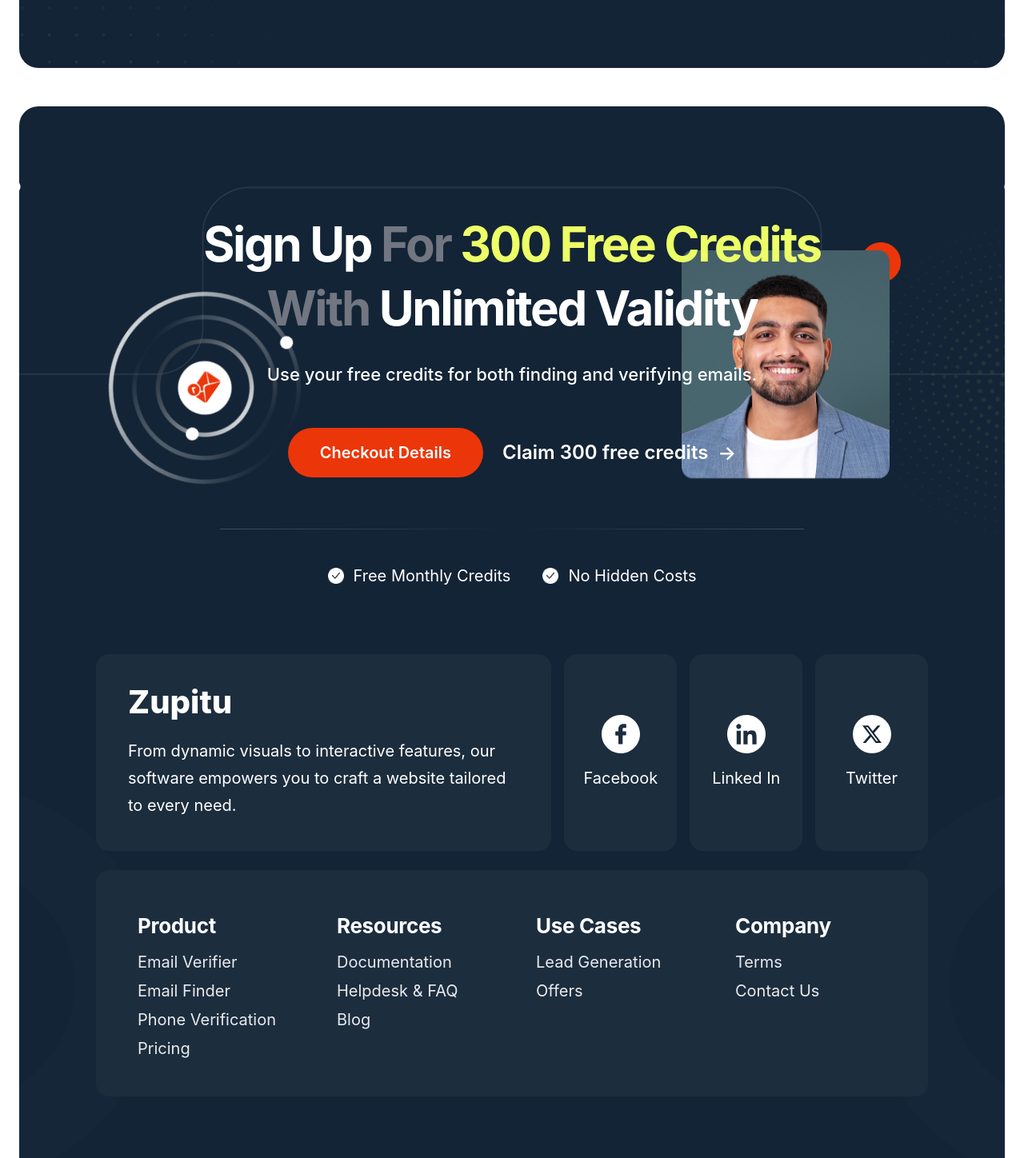
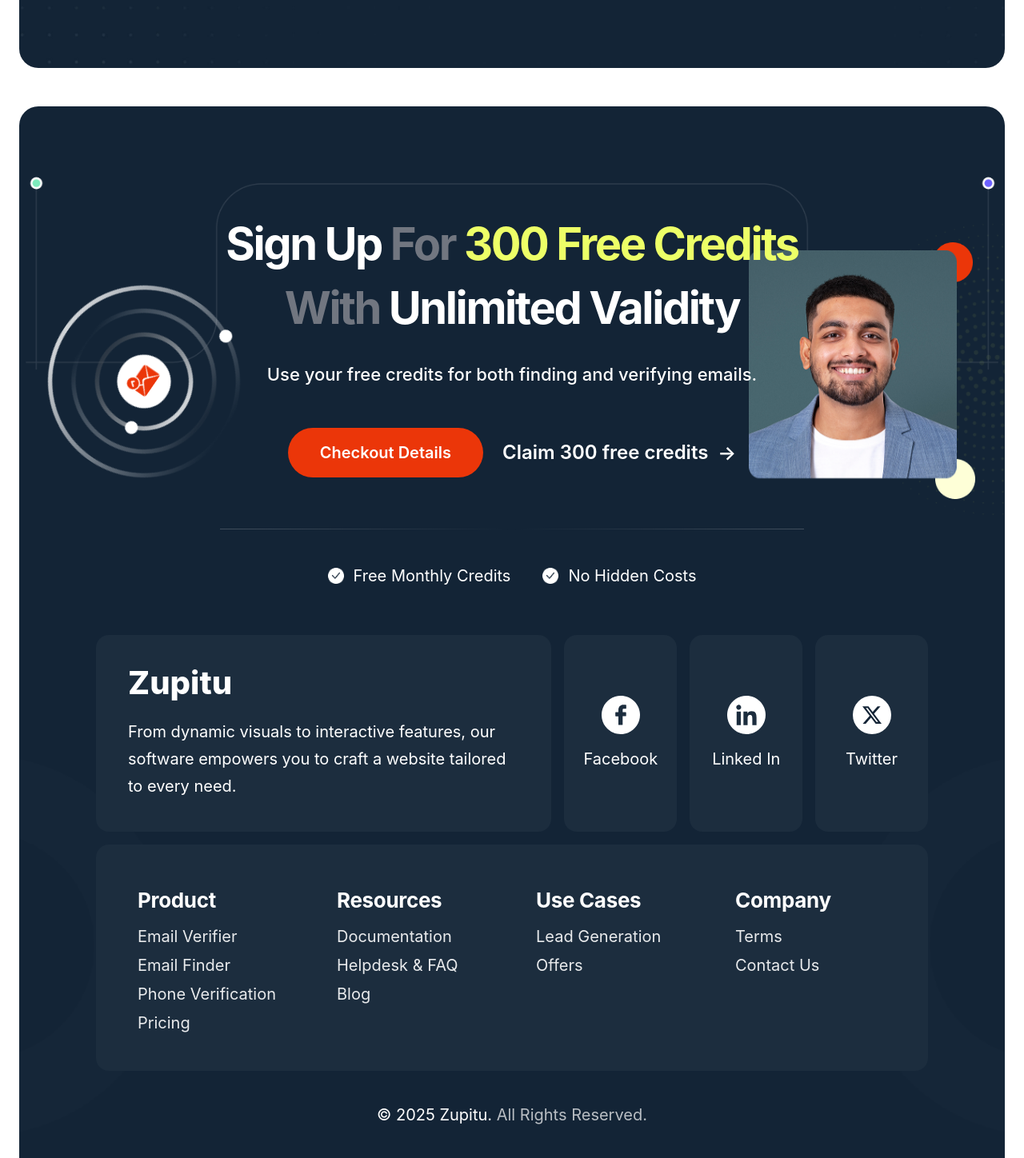
Before and after one commit to itfuturzMaharshi/zupito_website, a React (Vite) app: page / in a window 1280 px wide. Shown: the part 8840-10288 px from the top of the page at 80% size. Built offline with nearby package versions, Linux system fonts and the light colour scheme.

Commit message:
footer ui set

```diff
--- a/src/components/homePage/Footer.jsx
+++ b/src/components/homePage/Footer.jsx
@@ -3,48 +3,44 @@ import React from "react";
 const Footer = () => {
   return (
     <section className="relative w-full overflow-hidden bg-transparent">
-      {/* Background box with full width */}
+      {/* Outer layout container (mobile 24px padding) */}
       <div className="w-full flex justify-center px-6! py-6! sm:py-6! md:py-6!">
+        {/* Background box with required properties */}
         <div
           className="relative w-full max-w-full mx-auto rounded-[24px] overflow-hidden bg-no-repeat bg-cover bg-center py-[100px]! xl:px-24! 2xl:px-[200px]!"
           style={{
-            backgroundImage: "url('/images/footer-background-img.png')",
+            backgroundImage: "url('/images/footer-bg-img.png')",
+            backgroundSize: "cover",
+            backgroundPosition: "center",
             opacity: 1,
           }}
         >
-          {/* Decorative vector image (top-right) */}
           <img
             src="/images/home-footer-vector.png"
             alt=""
-            className="pointer-events-none select-none absolute right-36 top-45 w-[120px] z-[1] sm:w-[160px] md:w-[220px] lg:w-[260px]"
+            className="pointer-events-none select-none absolute right-15 top-45 w-[120px] z-[1] sm:w-[160px] md:w-[220px] lg:w-[260px]"
           />
-          {/* Animated image (bottom, responsive) */}
-          <div
-            className="absolute pointer-events-none z-[1] bottom-242! left-28! -translate-x-1/2 w-40 h-40 sm:left-6 sm:bottom-6 sm:translate-x-0 md:w-52 md:h-52 lg:w-60 lg:h-60"
-          >
+          <div className="absolute pointer-events-none z-[1] bottom-228! left-9! -translate-x-1/2 w-40 h-40 sm:left-6 sm:bottom-6 sm:translate-x-0 md:w-52 md:h-52 lg:w-60 lg:h-60">
             <img
               src="/images/footer-animation-1.png"
               alt="footer decorative 1"
               className="w-full h-full object-contain animate-[spin_20s_linear_infinite]"
             />
           </div>
-          {/* Decorative circles */}
           <img
             src="/images/orange-circle.png"
             alt=""
             className="pointer-events-none select-none absolute w-[50px] "
-            style={{ top: 170, right: 130 }}
+            style={{ top: 170, right: 40 }}
           />
           <img
             src="/images/yellow-circle.png"
             alt=""
             className="pointer-events-none select-none absolute  w-[50px] motion-safe:animate-[bounce_4s_ease-in-out_infinite]"
-            style={{ left: 1270, bottom: 930 }}
+            style={{ left: 1145, bottom: 875 }}
           />
-          {/* Headline and CTA area */}
           <div className="relative z-2 w-full max-w-full mx-auto flex flex-col items-center gap-[20px] md:gap-[24px]">
-              {/* Headline */}
-              <h2 className="font-bold text-center tracking-[-2.4px] mt-8! text-white leading-[40px] text-[28px] sm:text-[36px] sm:leading-[48px] md:text-[46px] md:leading-[62px] lg:text-[54px] lg:leading-[72px] xl:text-[60px] xl:leading-[80px] capitalize">
+            <h2 className="font-bold text-center tracking-[-2.4px] mt-8! text-white leading-[40px] text-[28px] sm:text-[36px] sm:leading-[48px] md:text-[46px] md:leading-[62px] lg:text-[54px] lg:leading-[72px] xl:text-[56px] xl:leading-[80px] capitalize">
               <span className="text-white">Sign Up </span>
               <span className="text-[#717680]">For </span>
               <span className="text-[#EDFF67]">300 Free Credits </span>
@@ -53,12 +49,10 @@ const Footer = () => {
               <span className="text-white">Unlimited Validity</span>
             </h2>
 
-              {/* Sub text */}
             <p className="text-center text-white md:opacity-100 opacity-90 font-medium text-[14px] leading-[24px] sm:text-[18px] sm:leading-[30px] md:text-[22px] md:leading-[38px] max-w-[980px]">
               Use your free credits for both finding and verifying emails.
             </p>
 
-              {/* CTAs */}
             <div className="flex items-center justify-center gap-4 md:gap-6 flex-wrap w-full max-w-[800px] pt-6! pb-6!">
               <button className="h-[54px] sm:h-[58px] md:h-[62px] px-6! sm:px-8! md:px-10! rounded-[50px] bg-[#EB3609] text-white text-[16px] sm:text-[18px] md:text-[20px] font-semibold whitespace-nowrap">
                 Checkout Details
@@ -69,20 +63,18 @@ const Footer = () => {
               </button>
             </div>
 
-              {/* Divider */}
             <div className="w-full flex justify-center pt-4!">
               <div
                 className="w-full max-w-[730px] opacity-20"
                 style={{
-                    borderTop: '1px solid',
+                  borderTop: "1px solid",
                   borderImageSource:
-                      'linear-gradient(270deg, #FFFFFF 0%, rgba(255, 255, 255, 0) 50%, #FFFFFF 100%)',
+                    "linear-gradient(270deg, #FFFFFF 0%, rgba(255, 255, 255, 0) 50%, #FFFFFF 100%)",
                   borderImageSlice: 1,
                 }}
               />
             </div>
 
-            {/* Feature chips */}
             <div className="w-full flex items-center justify-center gap-8 md:gap-10 flex-wrap pt-6!">
               {["Free Monthly Credits", "No Hidden Costs"].map((label) => (
                 <div key={label} className="flex items-center gap-3">
@@ -97,10 +89,9 @@ const Footer = () => {
                 </div>
               ))}
             </div>
-
-            {/* Social and brand card row */}
+          </div>
+          <div className="flex flex-col gap-4">
             <div className="w-full max-w-full mx-auto mt-10! md:mt-14! lg:mt-16! flex flex-col lg:flex-row gap-4">
-              {/* Brand card */}
               <div className="flex-1 rounded-[16px] bg-[#1C2D3E] p-6! md:p-10! flex flex-col gap-4! md:gap-6! min-h-[224px]">
                 <div className="text-white font-extrabold text-[28px] sm:text-[34px] md:text-[40px] leading-[100%]">
                   Zupitu
@@ -111,7 +102,6 @@ const Footer = () => {
                 </p>
               </div>
 
-              {/* Social cards */}
               <div className="w-full lg:w-auto grid grid-cols-3 sm:grid-cols-3 md:grid-cols-3 gap-4">
                 {[
                   { label: "Facebook", icon: "/images/FB.svg" },
@@ -123,7 +113,11 @@ const Footer = () => {
                     className="rounded-[16px] bg-[#1C2D3E]  flex flex-col items-center justify-center gap-4 p-6!"
                   >
                     <div className="w-12 h-12 rounded-full  flex items-center justify-center">
-                      <img src={s.icon} alt={s.label} className="w-12 h-12 object-contain" />
+                      <img
+                        src={s.icon}
+                        alt={s.label}
+                        className="w-12 h-12 object-contain"
+                      />
                     </div>
                     <div className="text-white text-[18px] md:text-[20px]">
                       {s.label}
@@ -133,7 +127,6 @@ const Footer = () => {
               </div>
             </div>
 
-            {/* Link columns */}
             <div className="w-full max-w-full mx-auto  rounded-[16px] bg-[#1C2D3E] px-6! md:px-[52px]! py-8! md:py-[50px]!">
               <div className="grid grid-cols-2 sm:grid-cols-2 md:grid-cols-4 gap-8 md:gap-[60px] text-white">
                 {[
@@ -171,13 +164,12 @@ const Footer = () => {
                 ))}
               </div>
             </div>
-
-            {/* Copyright */}
-            <div className="w-full max-w-full mx-auto text-center text-white text-[14px] sm:text-[16px] md:text-[20px] pt-12!">
-              © 2025 Zupitu. <span className="text-white/70">All Rights Reserved.</span>
-            </div>
           </div>
 
+          <div className="w-full max-w-full mx-auto text-center text-white text-[14px] sm:text-[16px] md:text-[20px] pt-10!">
+            © 2025 Zupitu.{" "}
+            <span className="text-white/70">All Rights Reserved.</span>
+          </div>
         </div>
       </div>
     </section>
```
Also changed, not shown: public/images/footer-background-img.png (deleted), public/images/footer-bg-img.png (added). Lines whose indentation alone changed are shown as unchanged.
